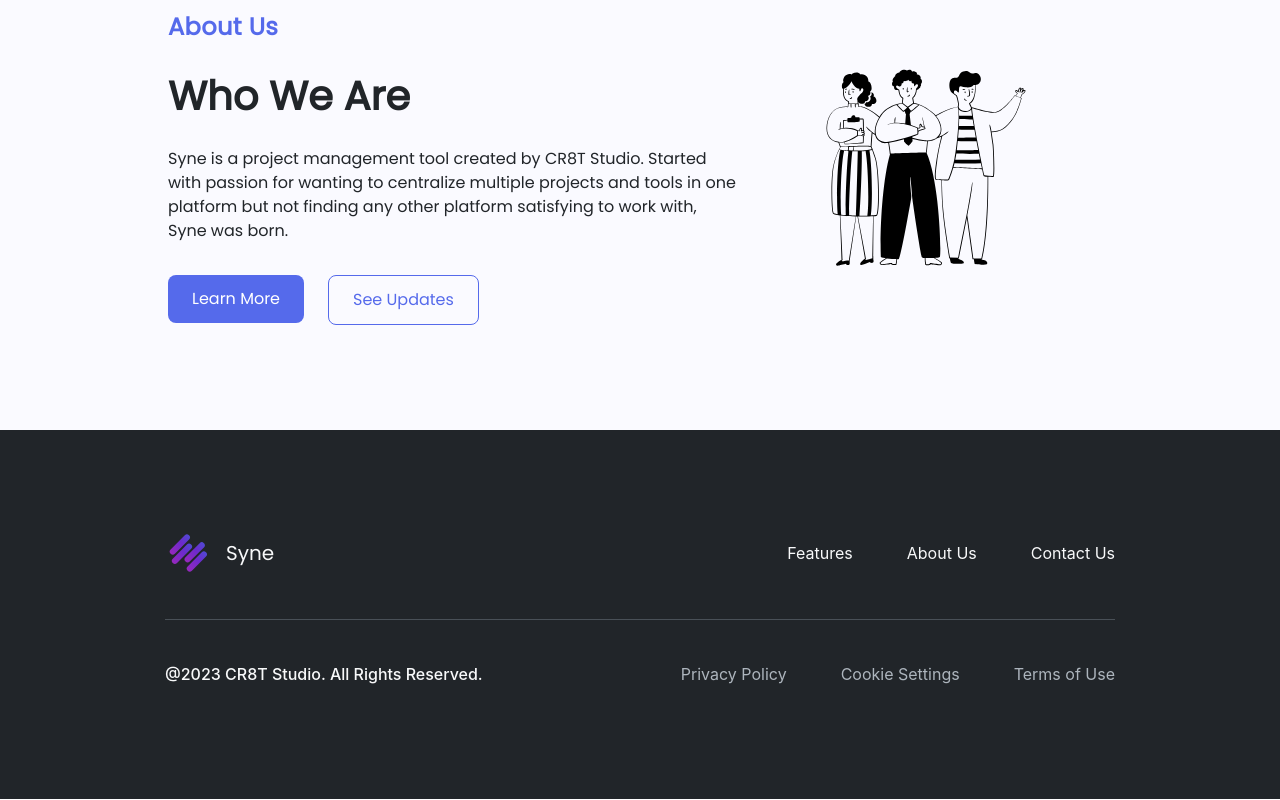
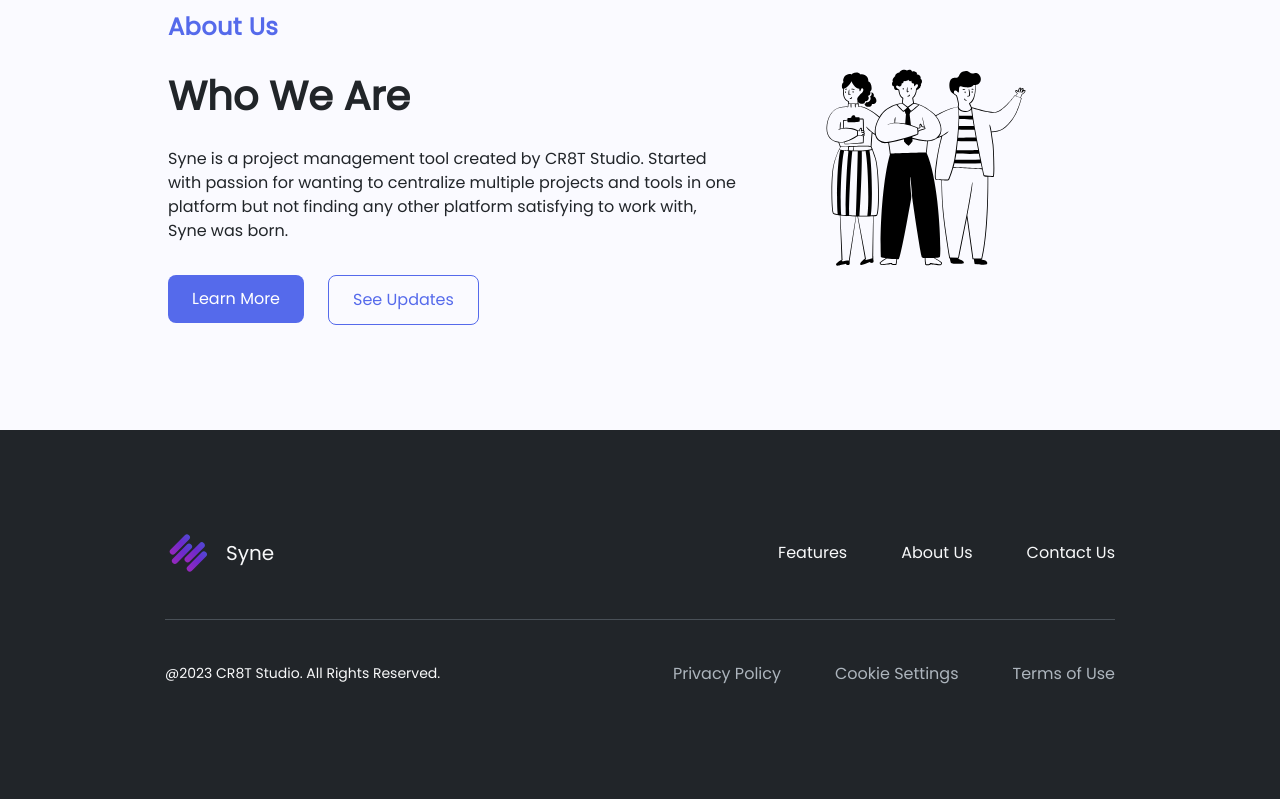
Before and after one commit to jeannyinthelamp/sycamore.ai, a React (Create React App) app: page / in a window 1280 px wide. Shown: the part 5022-5822 px from the top of the page. Built offline with nearby package versions, Linux system fonts and the light colour scheme.

Commit message:
Update Footer component font properties

```diff
--- a/src/Components/Landing/Footer/Footer.js
+++ b/src/Components/Landing/Footer/Footer.js
@@ -17,12 +17,12 @@ export default function Footer() {
               src={syne_logo}
               alt='Syne Logo'
             />
-            <p className='font-Poppins text-[20px] text-[#F8F9FA] font-normal not-italic leading-normal'>
+            <p className='font-Poppins text-[20px] text-[#F8F9FA] font-normal not-italic leading-[30px]'>
               Syne
             </p>
           </div>
           {/*  Wrapper for top links */}
-          <div className='flex items-start gap-[54px] font-Inter text-[#F8F9FA] text-[16px] font-normal leading-normal'>
+          <div className='flex items-start gap-[54px] font-Poppins text-[#F8F9FA] text-[16px] font-normal leading-normal'>
             <Link to='' className=''>
               Features
             </Link>
@@ -42,10 +42,10 @@ export default function Footer() {
       {/* //& Footer bottom section */}
       <div className='footer-bottom-section w-[100%] max-w-[1440px] flex flex-col justify-center items-start pt-[42px] px-[165px] pb-[114px] '>
         {/* Wrapper for copyright and links */}
-        <div className='copyright-links-wrapper w-[100%] flex justify-between items-center self-stretch font-Inter text-[#F8F9FA] text-[16px] font-medium leading-[24px] '>
-          <p className='text-[16px]'>@2023 CR8T Studio. All Rights Reserved.</p>
+        <div className='copyright-links-wrapper w-[100%] flex justify-between items-center self-stretch font-Poppins text-[#F8F9FA] text-[16px] font-medium leading-[21px] '>
+          <p className='text-[14px]'>@2023 CR8T Studio. All Rights Reserved.</p>
           {/*  Wrapper for bottom links */}
-          <div className='flex items-start gap-[54px] font-Inter text-[#ADB5BD] text-[16px] font-normal leading-normal'>
+          <div className='flex items-start gap-[54px] font-Poppins text-[#ADB5BD] text-[16px]  leading-normal'>
             <Link to='' className=''>
               Privacy Policy
             </Link>
```
